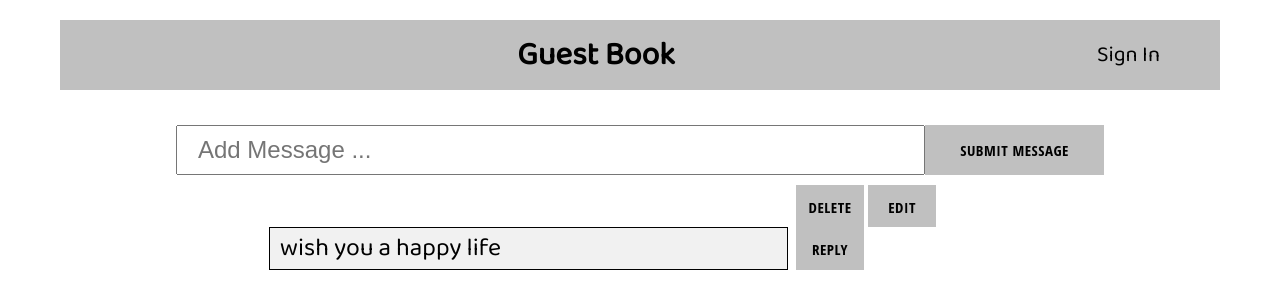
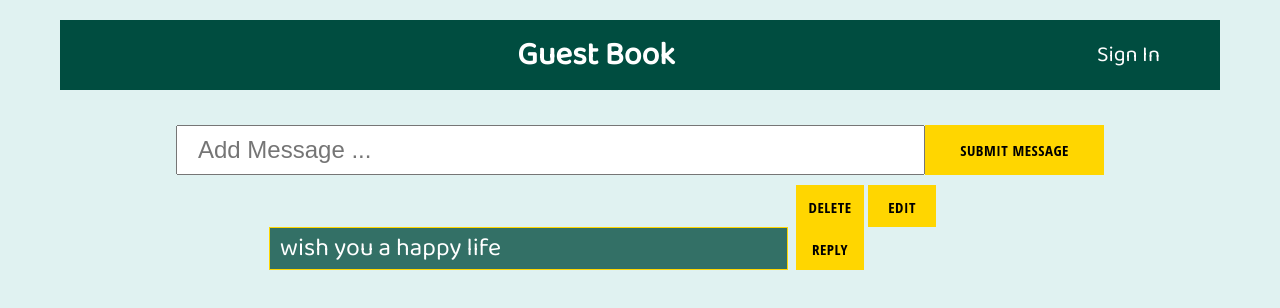
Before and after one commit to Mahmoud-Abdo-599/guest-book, a React (Create React App) app: page / in a window 1280 px wide. Shown: the top 308 px of the page. Built offline with nearby package versions, Linux system fonts and the light colour scheme.

Commit message:
adding and editing some styling all over the application, choosing the color pallete to the app

```diff
--- a/src/App.css
+++ b/src/App.css
@@ -1,6 +1,7 @@
 body {
   font-family: 'Baloo Bhai 2';
   padding: 20px 60px;
+  background-color: #e0f2f1;
 }
 
 a {
--- a/src/components/custom-button/custom-button.scss
+++ b/src/components/custom-button/custom-button.scss
@@ -6,7 +6,7 @@
     line-height: 50px;
     padding: 0 35px 0 35px;
     font-size: 15px;
-    background-color: silver;
+    background-color: #ffd600;
     color: black;
     text-transform: uppercase;
     font-family: 'Open Sans Condensed';
@@ -17,8 +17,8 @@
     justify-content: center;
 
     &:hover {
-      background-color: white;
-      color: black;
+      background-color: #00352c;
+      color: white;
       border: 1px solid black;
     }
 
--- a/src/components/form-input-message/form-input-message.scss
+++ b/src/components/form-input-message/form-input-message.scss
@@ -13,7 +13,7 @@ $main-color: black;
 
   .form-input {
     background: none;
-    background-color: white;
+    background-color: #e0f2f1;
     color: $sub-color;
     font-size: 18px;
     padding: 10px 10px 10px 5px;
--- a/src/components/form-input/form-input.scss
+++ b/src/components/form-input/form-input.scss
@@ -13,7 +13,7 @@ $main-color: black;
 
   .form-input {
     background: none;
-    background-color: white;
+    background-color: #e0f2f1;
     color: $sub-color;
     font-size: 18px;
     padding: 10px 10px 10px 5px;
--- a/src/components/header/header.scss
+++ b/src/components/header/header.scss
@@ -4,7 +4,7 @@
     display: flex;
     justify-content: space-between;
     margin-bottom: 25px;
-    background-color: silver;
+    background-color: #004d40;
 
     .logo-container {
         width: 53%;
@@ -12,6 +12,7 @@
         display: flex;
         align-items: center;
         justify-content: flex-end;
+        color: white;
     }
 
     .options {
@@ -25,6 +26,7 @@
         padding: 10px 60px;
         font-size: 22px;
         cursor: pointer;
+        color: white;
       }
     }
   }
--- a/src/components/messages/message-item/message-item.scss
+++ b/src/components/messages/message-item/message-item.scss
@@ -4,12 +4,14 @@
     left: 300px;
     right: 300px;
     bottom: 440px;
-    background-color: rgb(240, 237, 237);
+    border: 2px solid #ffd600;
+    background-color: #337066;
 
     .title{
         padding-left: 43%;
         padding-top: 30px;
         font-size: 30px;
+        color: white;
     }
 
     .form-modal{
@@ -26,7 +28,7 @@
             border-radius: 0;
             text-align: center;
             font-size: 20px;
-            border: .5px solid black;
+            border: 2px solid #ffd600;
         }
 
         .btn-submit{
@@ -35,7 +37,7 @@
             letter-spacing: 0.5px;
             padding: 5px 5px 25px 0 25px;
             font-size: 15px;
-            background-color: silver;
+            background-color: #ffd600;
             color: black;
             text-transform: uppercase;
             font-family: 'Open Sans Condensed';
@@ -47,9 +49,9 @@
             margin-left:10px;
 
             &:hover {
-                background-color: white;
-                color: black;
-                border: 1px solid black;
+              background-color: #00352c;
+              color: white;
+                border: 1px solid #ffd600;
               }
 
               &.inverted {
@@ -76,7 +78,7 @@
                 letter-spacing: 0.5px;
                 padding: 5px 5px 25px 0 25px;
                 font-size: 15px;
-                background-color: silver;
+                background-color: #ffd600;
                 color: black;
                 text-transform: uppercase;
                 font-family: 'Open Sans Condensed';
@@ -88,9 +90,9 @@
                 margin-left:10px;
 
                 &:hover {
-                    background-color: white;
-                    color: black;
-                    border: 1px solid black;
+                  background-color: #00352c;
+                  color: white;
+                    border: 1px solid #ffd600;
                   }
 
                   &.inverted {
@@ -137,7 +139,7 @@
             width: 4.2rem;
             padding-top: 2px;
             font-size: 15px;
-            background-color: silver;
+            background-color: #ffd600;
             color: black;
             text-transform: uppercase;
             font-family: 'Open Sans Condensed';
@@ -149,8 +151,8 @@
             margin-right: .3rem;
 
             &:hover {
-                background-color: white;
-                color: black;
+              background-color: #00352c;
+              color: white;
                 border: 1px solid black;
               }
 
--- a/src/components/messages/message-item/message-title/message-title.scss
+++ b/src/components/messages/message-item/message-title/message-title.scss
@@ -3,12 +3,14 @@
     display: inline-block;
     margin-top: 20px;
     border-radius: 0;
-    border: .5px solid black;
-    background-color: rgba(192, 192, 192, 0.233);
+    border: .5px solid #ffd600;
+    background-color:#337066
+    ;
 
     .title{
         font-size: 25px;
         padding-left: 10px;
+        color: white;
     }
 
 }
@@ -22,10 +24,10 @@
     margin-top: 0px;
     border-radius: 0;
     border-top: 0px;
-    border-bottom: .5px solid black;
-    border-right: .5px solid black;
-    border-left: .5px solid black;
-    background-color: rgba(192, 192, 192, 0.233);
+    border-bottom: .5px solid #ffd600;
+    border-right: .5px solid #ffd600;
+    border-left: .5px solid #ffd600;
+    background-color: #26a69a;
 
     .reply-content{
         display: inline-block;
@@ -33,6 +35,7 @@
         font-size: 22px;
         font-style: oblique;
         padding-left: 25px;
+        color: white;
 
 
         .reply-hint{
```
